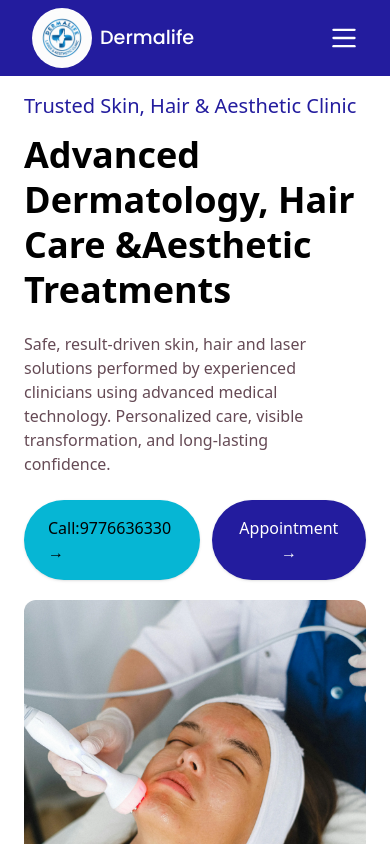
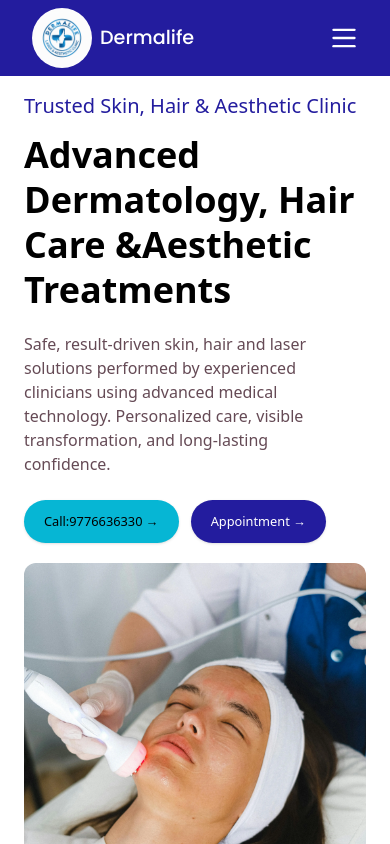
Before and after one commit to anchal-github123/DermalifeClinic, a React (Vite) app in the folder Frontend/: page / in a window 390 px wide. Shown: the top 844 px of the page. Built offline with nearby package versions, Linux system fonts and the light colour scheme.

Commit message:
third commit

```diff
--- a/Frontend/src/components/Button.jsx
+++ b/Frontend/src/components/Button.jsx
@@ -1,7 +1,7 @@
 export default function Button({ text, bgcolor, textcol, hover, type, link, onClick }) {
   const baseClass =
     `flex items-center justify-between gap-2 cursor-pointer font-medium
-     text-[1rem] md:text-[1.2rem] px-6 py-4 md:px-6 md:py-4 lg:px-8 lg:py-4
+     text-[0.8rem] md:text-[1.2rem] px-5 py-3 md:px-6 md:py-4 lg:px-8 lg:py-4
      rounded-full shadow-sm hover:shadow-md transition`;
 
   const style = {
```
